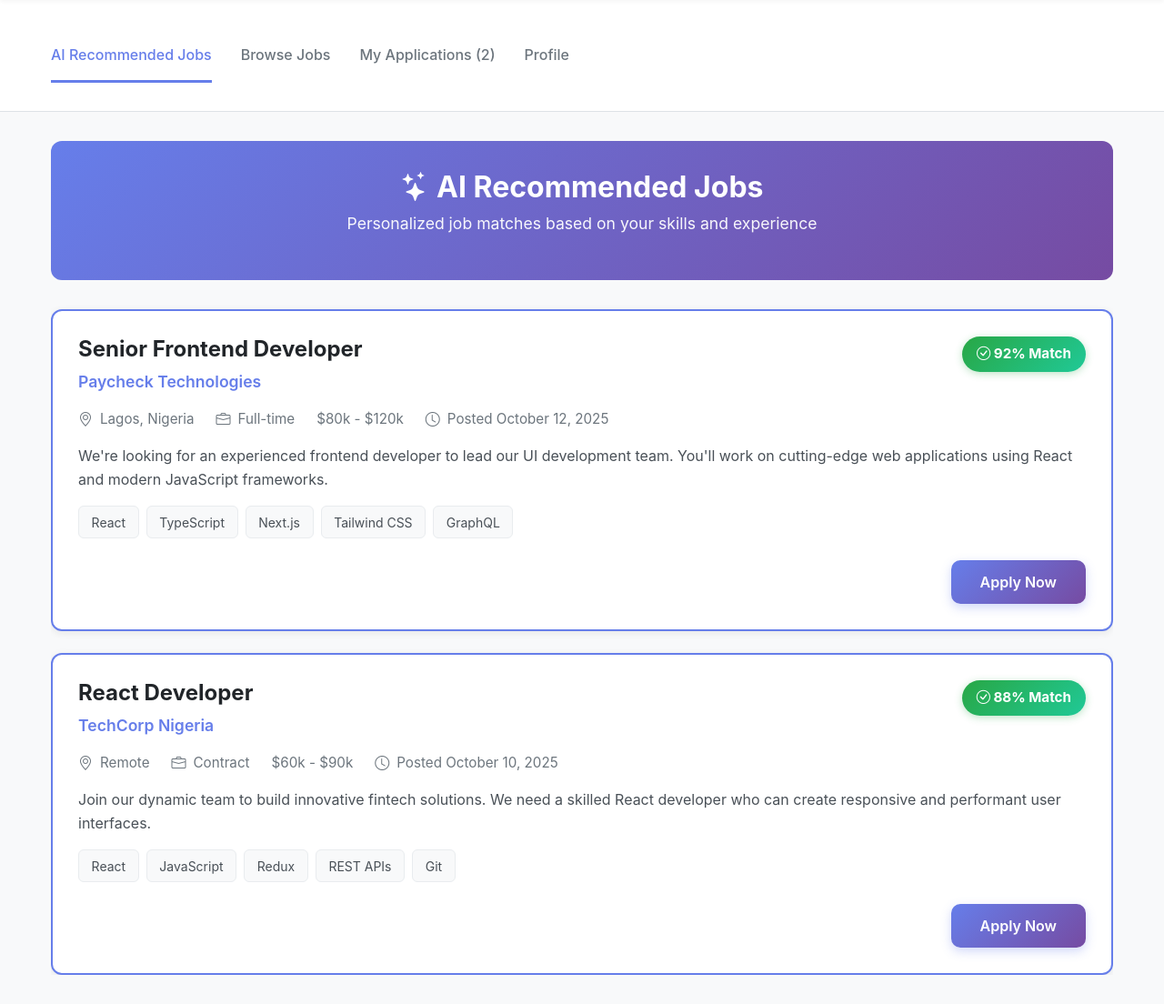
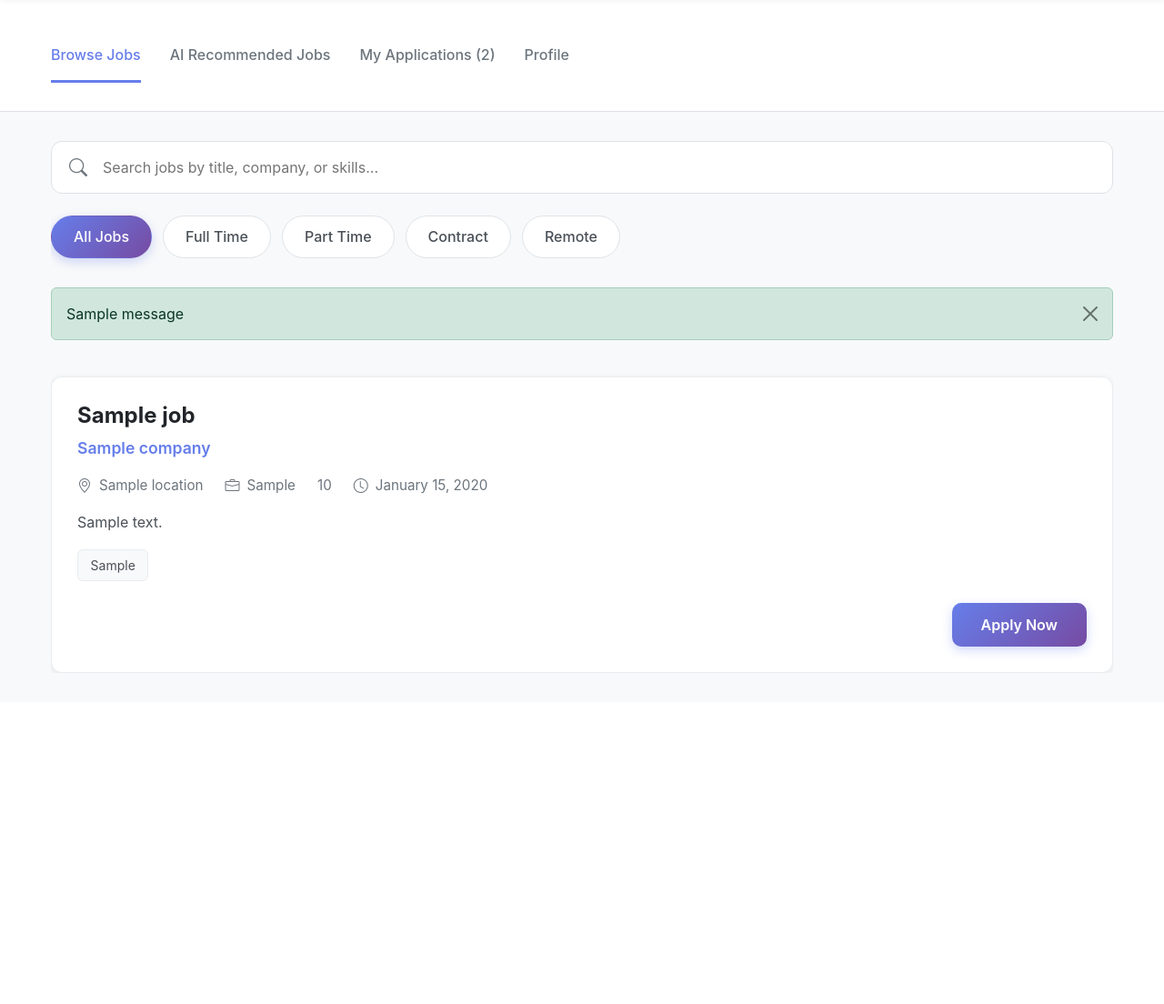
Before and after one commit to nnamdiindu/Job_Application_Management_System, a Flask app: template templates/job-seeker-dashboard.html in a window 1280 px wide. Shown: the part 155-1259 px from the top of the page at 91% size. After the commit the page ends 895 px from the top, so only its background shows below. Run offline with Flask 3, Linux system fonts and the light colour scheme; the template is opened without the code that fills it: most values are stand-ins (such as "Sample title", 1, 10 or a date in 2020); one stand-in notice (Sample message) is shown; some libraries are stand-ins or nearby versions.

Commit message:
Modify template

```diff
--- a/templates/job-seeker-dashboard.html
+++ b/templates/job-seeker-dashboard.html
@@ -36,15 +36,15 @@
     <div class="nav-tabs-container">
         <div class="container">
             <ul class="nav nav-tabs" role="tablist">
+
                 <li class="nav-item">
-                    <a class="nav-link active" id="ai-recommended-tab" data-bs-toggle="tab" href="#ai-recommended"
-                        role="tab">
-                        AI Recommended Jobs
+                    <a class="nav-link active" id="browse-tab" data-bs-toggle="tab" href="#browse" role="tab">
+                        Browse Jobs
                     </a>
                 </li>
                 <li class="nav-item">
-                    <a class="nav-link" id="browse-tab" data-bs-toggle="tab" href="#browse" role="tab">
-                        Browse Jobs
+                    <a class="nav-link" id="ai-recommended-tab" data-bs-toggle="tab" href="#ai-recommended" role="tab">
+                        AI Recommended Jobs
                     </a>
                 </li>
                 <li class="nav-item">
@@ -64,8 +64,93 @@
     <!-- Main Content -->
     <div class="container">
         <div class="tab-content-wrapper">
+
+            <!-- Browse Jobs Tab -->
+            <div class="tab-pane active" id="browse" role="tabpanel">
+                <div class="search-section">
+                    <div class="search-box">
+                        <i class="bi bi-search"></i>
+                        <input type="text" class="search-input"
+                            placeholder="Search jobs by title, company, or skills...">
+                    </div>
+
+                    <div class="filter-buttons">
+                        <button class="filter-btn active">All Jobs</button>
+                        <button class="filter-btn">Full Time</button>
+                        <button class="filter-btn">Part Time</button>
+                        <button class="filter-btn">Contract</button>
+                        <button class="filter-btn">Remote</button>
+                    </div>
+                </div>
+
+
+                <div class="jobs-section">
+                    <!-- Job Card -->
+                    {% with messages = get_flashed_messages(with_categories=true) %}
+                    {% if messages %}
+                    {% for category, message in messages %}
+                    <div class="alert alert-{{ 'danger' if category == 'error' else category }} alert-dismissible fade show"
+                        role="alert">
+                        {{ message }}
+                        <button type="button" class="btn-close" data-bs-dismiss="alert"></button>
+                    </div>
+                    {% endfor %}
+                    {% endif %}
+                    {% endwith %}
+
+                    {% if jobs %}
+                    {% for job in jobs %}
+                    <form action="{{ url_for('apply_job') }}" method="post">
+                        <div class="job-card">
+                            <h2 class="job-title">{{ job.title }}</h2>
+                            <a href="#" class="company-name">{{ job.company }}</a>
+
+                            <div class="job-meta">
+                                <div class="job-meta-item">
+                                    <i class="bi bi-geo-alt"></i>
+                                    <span>{{ job.location }}</span>
+                                </div>
+                                <div class="job-meta-item">
+                                    <i class="bi bi-briefcase"></i>
+                                    <span>{{ job.job_type }}</span>
+                                </div>
+                                <div class="job-meta-item">
+                                    <span>{{ job.salary_range }}</span>
+                                </div>
+                                <div class="job-meta-item">
+                                    <i class="bi bi-clock"></i>
+                                    <span>{{ job.created_at.strftime("%B %d, %Y") }}</span>
+                                </div>
+                            </div>
+
+                            <input type="hidden" name="job-id" value="{{ job.id }}">
+
+                            <p class="job-description">{{ job.description }}</p>
+
+                            <div class="job-tags">
+                                {% for skill in job.skills_required.split(',') %}
+                                <span class="job-tag">{{ skill }}</span>
+                                {% endfor %}
+                            </div>
+
+                            <button type="submit" class="btn-apply">Apply Now</button>
+                            <div style="clear: both;"></div>
+                        </div>
+                    </form>
+
+                    {% endfor %}
+                    {% else %}
+                    <div>
+                        <p>No jobs posted yet</p>
+                    </div>
+                    {% endif %}
+
+                </div>
+            </div>
+
+
             <!-- AI Recommended Jobs Tab -->
-            <div class="tab-pane active" id="ai-recommended" role="tabpanel">
+            <div class="tab-pane" id="ai-recommended" role="tabpanel">
                 <div class="ai-header">
                     <h1><i class="bi bi-stars"></i> AI Recommended Jobs</h1>
                     <p>Personalized job matches based on your skills and experience</p>
@@ -153,69 +238,7 @@
                 </div>
             </div>
 
-            <!-- Browse Jobs Tab -->
-            <div class="tab-pane" id="browse" role="tabpanel">
-                <div class="search-section">
-                    <div class="search-box">
-                        <i class="bi bi-search"></i>
-                        <input type="text" class="search-input"
-                            placeholder="Search jobs by title, company, or skills...">
-                    </div>
 
-                    <div class="filter-buttons">
-                        <button class="filter-btn active">All Jobs</button>
-                        <button class="filter-btn">Full Time</button>
-                        <button class="filter-btn">Part Time</button>
-                        <button class="filter-btn">Contract</button>
-                        <button class="filter-btn">Remote</button>
-                    </div>
-                </div>
-
-                <div class="jobs-section">
-                    <!-- Job Card -->
-                    {% if jobs %}
-                    {% for job in jobs %}
-                    <div class="job-card">
-                        <h2 class="job-title">{{ job.title }}</h2>
-                        <a href="#" class="company-name">{{ job.company }}</a>
-
-                        <div class="job-meta">
-                            <div class="job-meta-item">
-                                <i class="bi bi-geo-alt"></i>
-                                <span>{{ job.location }}</span>
-                            </div>
-                            <div class="job-meta-item">
-                                <i class="bi bi-briefcase"></i>
-                                <span>{{ job.job_type }}</span>
-                            </div>
-                            <div class="job-meta-item">
-                                <span>{{ job.salary_range }}</span>
-                            </div>
-                            <div class="job-meta-item">
-                                <i class="bi bi-clock"></i>
-                                <span>{{ job.created_at.strftime("%B %d, %Y") }}</span>
-                            </div>
-                        </div>
-
-                        <p class="job-description">Looking for a talented React developer to join our team and build
-                            amazing web applications.</p>
-
-                        <div class="job-tags">
-                            {% for skill in job.skills_required.split(',') %}
-                                <span class="job-tag">{{ skill }}</span>
-                            {% endfor %}
-                        </div>
-
-                        <button class="btn-apply">Apply Now</button>
-                        <div style="clear: both;"></div>
-                    </div>
-                    {% endfor %}
-                    {% else %}
-                    <div><p>No jobs posted yet</p></div>
-                    {% endif %}
-
-                </div>
-            </div>
 
             <!-- My Applications Tab -->
             <div class="tab-pane" id="applications" role="tabpanel">
```
